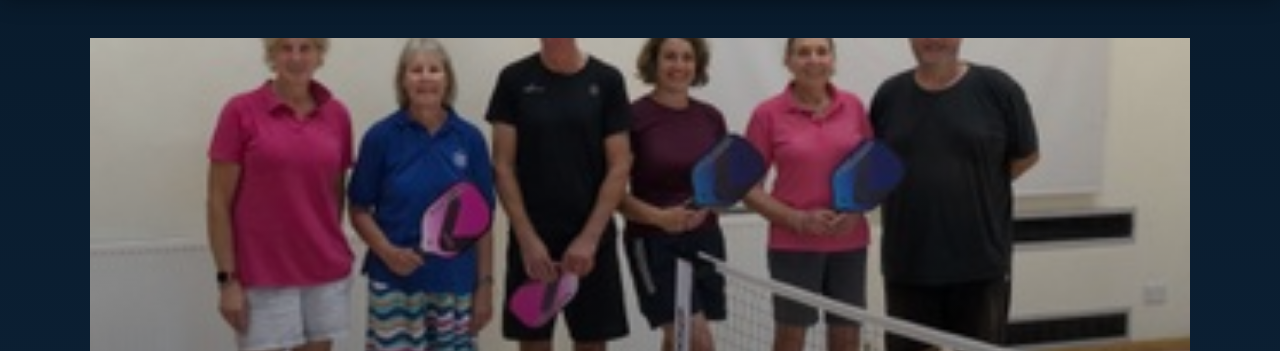
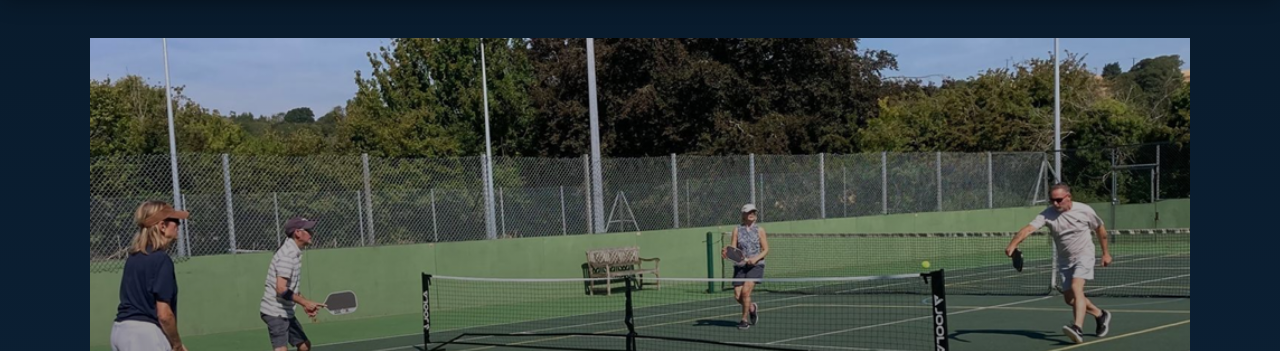
Before and after one commit to BazWebb/ElhamSportsClub, a plain HTML site: page pickleball.html in a window 1280 px wide. Shown: the part 106-457 px from the top of the page. Drawn offline with Linux system fonts and the light colour scheme.

Commit message:
Update image source in pickleball.html

```diff
--- a/pickleball.html
+++ b/pickleball.html
@@ -23,7 +23,7 @@
 
 
  <div class="hero">
-  <img src="pickleball.png" alt="Pickleball Players">
+  <img src="pickleball1.png" alt="Pickleball Players">
 
   <div class="hero-content">
     <h1>🏓 Pickleball</h1>
```
